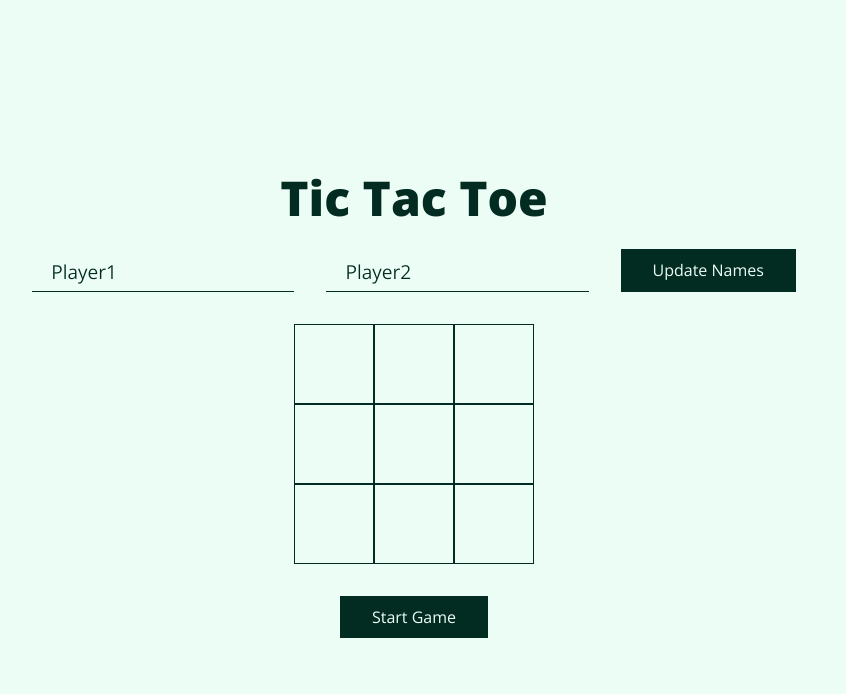
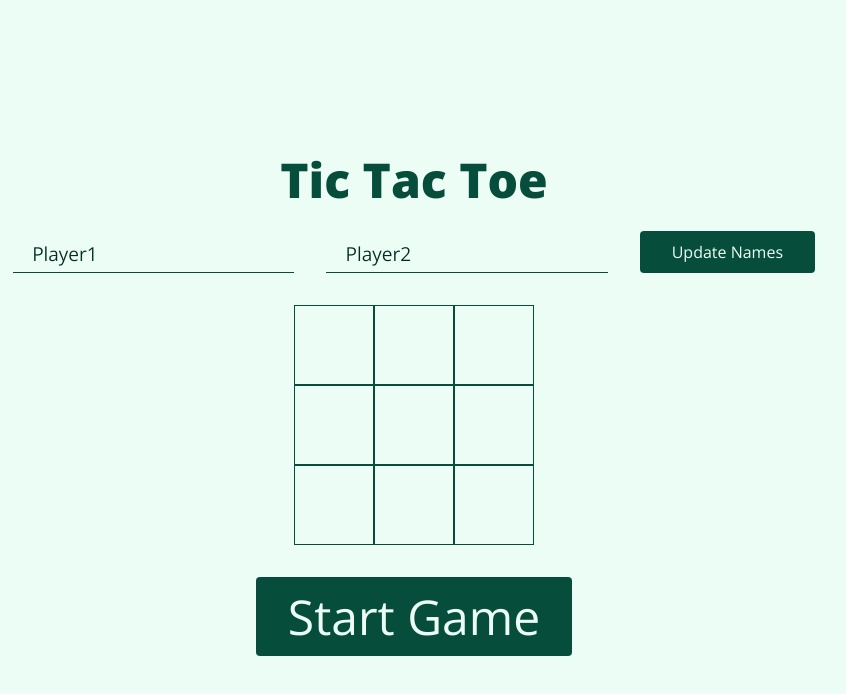
Before and after one commit to possxx/odin-tic-tac-toe, a plain HTML site: page index.html in a window 1280 px wide. Shown: the whole page, without its empty margins (226-1072 px from the left). Drawn offline with nearby package versions, Linux system fonts and the light colour scheme.

Commit message:
Adjust styling of input and buttons

```diff
--- a/styles.css
+++ b/styles.css
@@ -58,7 +58,7 @@ body {
     font-family: "open-sans", system-ui, -apple-system, BlinkMacSystemFont, 'Segoe UI', Roboto, Oxygen, Ubuntu, Cantarell, 'Helvetica Neue', sans-serif;
     font-weight: 800;
     font-size: 3em;
-    color: var(--emerald-950);
+    color: var(--emerald-900);
     text-align: center;
 }
 
@@ -75,10 +75,10 @@ body {
 .player-names input[type="text"] {
     appearance: none;
     border: none;
-    border-bottom: 1px solid var(--emerald-950);
+    border-bottom: 1px solid var(--emerald-900);
     background-color: var(--emerald-50);
     height: 3em;
-    padding: 1em 0 0 1em;
+    padding: 1em 1em 0 1em;
     font-size: 1.2rem;
     font-family: "open-sans", system-ui, -apple-system, BlinkMacSystemFont, 'Segoe UI', Roboto, Oxygen, Ubuntu, Cantarell, 'Open Sans', 'Helvetica Neue', sans-serif;
     font-weight: 375;
@@ -95,11 +95,16 @@ body {
 
 .player-names button {
     padding: 12px 32px;
-    background-color: var(--emerald-950);
+    background-color: var(--emerald-900);
     color: var(--emerald-50);
     border: none;
     cursor: pointer;
     user-select: none;
+    border-radius: 4px;
+}
+
+.player-names button:hover {
+    background-color: var(--emerald-950);
 }
 
 .player-turn {
@@ -132,19 +137,26 @@ body {
 }
 
 .tic-tac-toe * {
-    border: 1px solid var(--emerald-950);
+    border: 1px solid var(--emerald-900);
     cursor: pointer;
     display: grid;
     place-items: center;
     font-size: 3rem;
-    color: var(--emerald-950);
+    color: var(--emerald-900);
 }
 
 .game-button {
     padding: 12px 32px;
-    background-color: var(--emerald-950);
+    background-color: var(--emerald-900);
     color: var(--emerald-50);
     border: none;
     cursor: pointer;
     user-select: none;
+    border-radius: 4px;
+    font-size: 3em;
+    white-space: nowrap;
 }
+
+.game-button:hover {
+    background-color: var(--emerald-950);
+}
```
